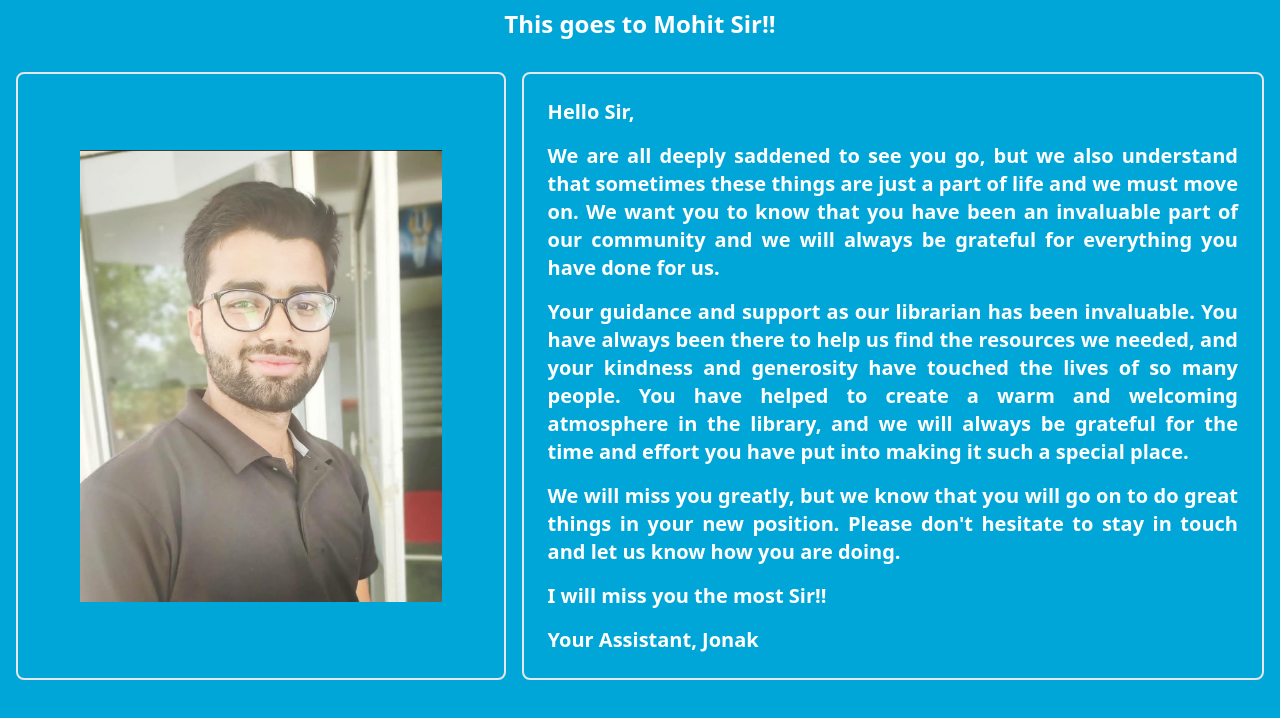
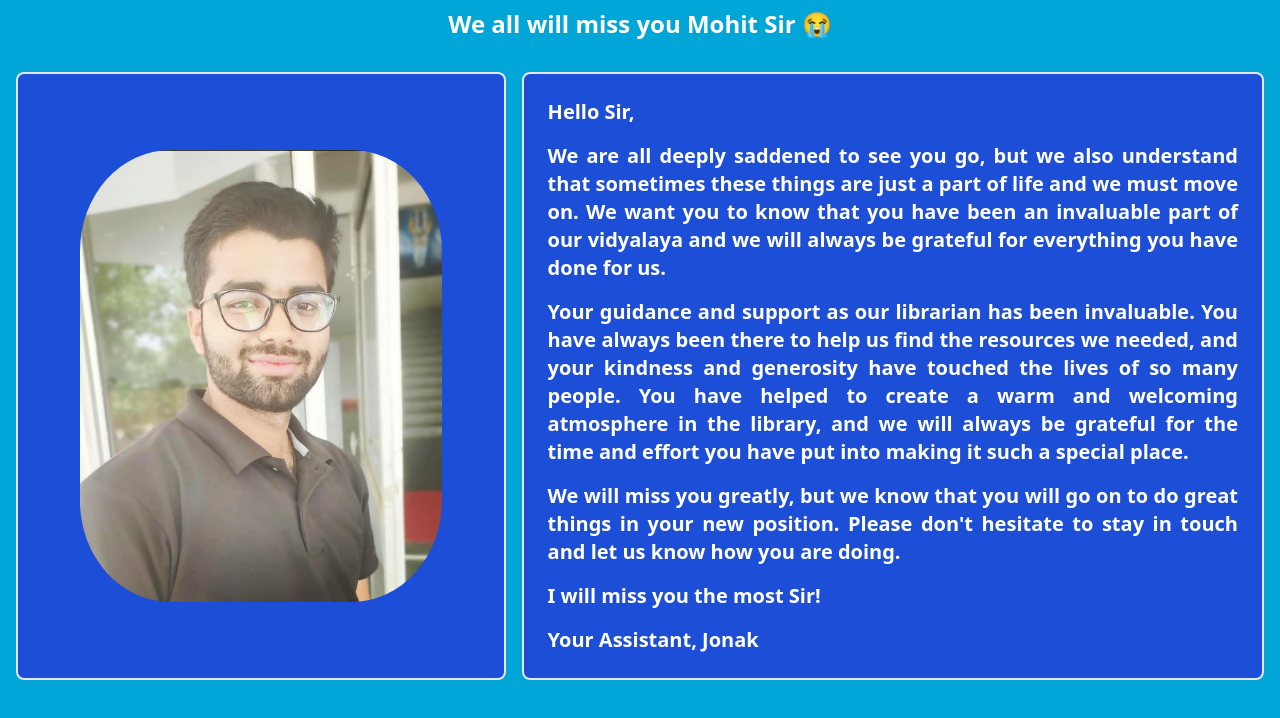
Before and after one commit to Jonak-Adipta-Kalita/JAK-Mohit-Sir-Goodbye-Prog, a React (Vite) app: page / in a window 1280 px wide. Shown: the top 718 px of the page. Built offline with nearby package versions, Linux system fonts and the light colour scheme.

Commit message:
i hope he likes this gift...

```diff
--- a/src/App.jsx
+++ b/src/App.jsx
@@ -3,24 +3,25 @@ const App = () => {
     <div className="">
       <center className="mt-2">
         <p className="text-color text-2xl font-semibold">
-          This goes to Mohit Sir!!
+          We all will miss you Mohit Sir 😭
         </p>
       </center>
       <div className="grid grid-cols-1 xl:grid-cols-5 max-w-7xl mx-auto p-4 mt-4 gap-x-4 gap-y-4">
-        <div className="col-span-2 border-[2px] rounded-lg flex items-center justify-center">
+        <div className="col-span-2 border-[2px] rounded-lg flex items-center justify-center bg-blue-700">
           <img
-            className="h-[500px] rounded-3xl py-6"
+            className="h-[500px] py-6"
+            style={{ borderRadius: "25%" }}
             src="/pic1.jpeg"
             alt="Mohir_Sir"
           />
         </div>
-        <div className="col-span-3 border-[2px] rounded-lg p-6 text-color font-semibold text-xl space-y-4 text-justify">
+        <div className="col-span-3 border-[2px] rounded-lg p-6 text-color font-semibold text-xl space-y-4 text-justify bg-blue-700">
           <p className="">Hello Sir,</p>
           <p className="">
             We are all deeply saddened to see you go, but we also understand
             that sometimes these things are just a part of life and we must move
             on. We want you to know that you have been an invaluable part of our
-            community and we will always be grateful for everything you have
+            vidyalaya and we will always be grateful for everything you have
             done for us.
           </p>
           <p className="">
@@ -36,7 +37,7 @@ const App = () => {
             great things in your new position. Please don't hesitate to stay in
             touch and let us know how you are doing.
           </p>
-          <p className="">I will miss you the most Sir!!</p>
+          <p className="">I will miss you the most Sir!</p>
           <p className="">Your Assistant, Jonak</p>
         </div>
       </div>
```
